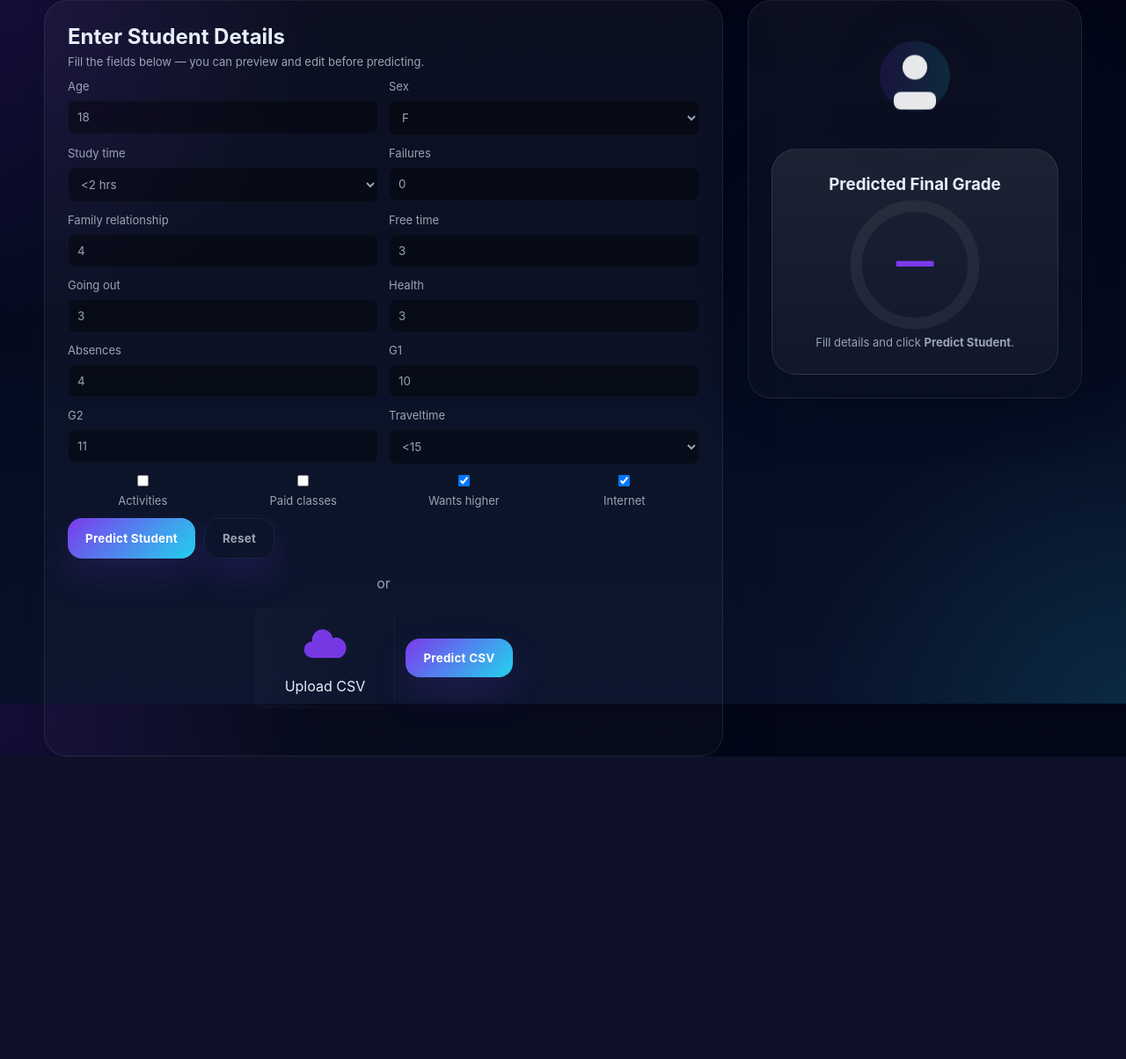
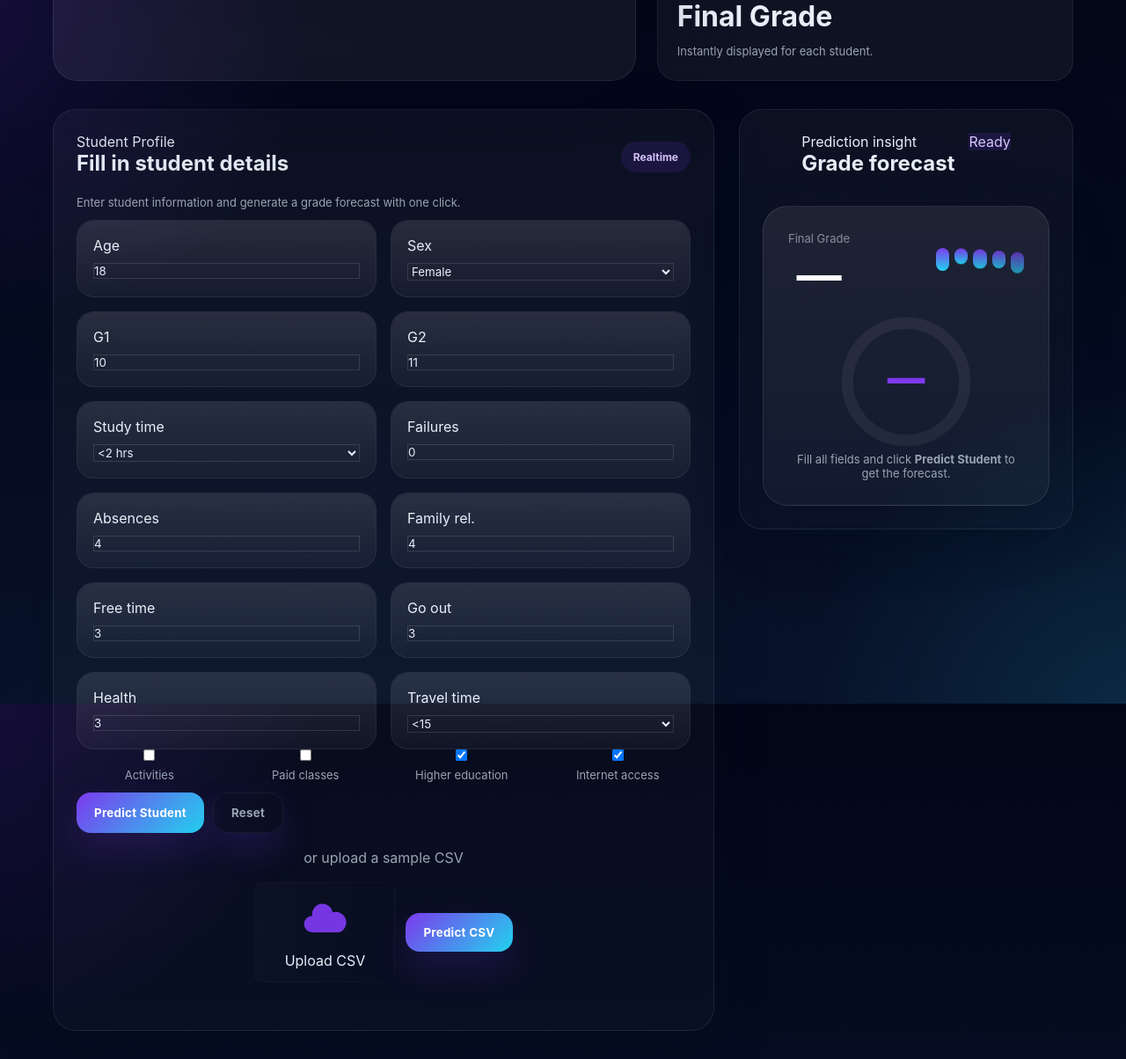
Before and after one commit to InfinitePraveen/Student-Grade-Predictor, a Flask app: page / in a window 1280 px wide. Shown: the whole page at 88% size. Before the commit the page ends 860 px from the top, so only its background shows below. Run offline with Flask 3, Linux system fonts and the light colour scheme; parts of the project's set-up code (start-up, migrations or seed data) failed here and were passed over.

Commit message:
Updating the html file

```diff
--- a/webapp/templates/index.html
+++ b/webapp/templates/index.html
@@ -9,79 +9,90 @@
 </head>
 
 <body>
-    <main class="container">
-        <h1 class="logo">Student Grade Predictor</h1>
+    <main class="page-shell">
+        <section class="hero-panel">
+            <div class="hero-copy">
+                <p class="eyebrow">Student Analytics</p>
+                <h1>Predict final grades with a premium dashboard experience</h1>
+                <p class="hero-subtitle">A polished student prediction app with modern cards, smooth animations, and a
+                    clean input workflow.</p>
+                <div class="hero-actions">
+                    <button class="btn">Start Predicting</button>
+                    <button class="btn secondary">How it works</button>
+                </div>
+            </div>
+            <div class="hero-cards">
+                <article class="metric-card glow">
+                    <span class="metric-label">Live mode</span>
+                    <strong>Demo Ready</strong>
+                    <p class="metric-note">Perfect for interviews and presentations.</p>
+                </article>
+                <article class="metric-card">
+                    <span class="metric-label">Model</span>
+                    <strong>Random Forest</strong>
+                    <p class="metric-note">Trained on student performance data.</p>
+                </article>
+                <article class="metric-card">
+                    <span class="metric-label">Forecast</span>
+                    <strong>Final Grade</strong>
+                    <p class="metric-note">Instantly displayed for each student.</p>
+                </article>
+            </div>
+        </section>
 
-        <div class="grid">
+        <section class="grid">
             <section class="panel form-panel">
-                <h2>Enter Student Details</h2>
-                <p class="muted">Fill the fields below — you can preview and edit before predicting.</p>
+                <div class="panel-header">
+                    <div>
+                        <p class="eyebrow">Student Profile</p>
+                        <h2>Fill in student details</h2>
+                    </div>
+                    <span class="tag">Realtime</span>
+                </div>
+                <p class="muted">Enter student information and generate a grade forecast with one click.</p>
                 <form id="studentForm">
-                    <div class="row">
+                    <div class="input-grid">
                         <label>Age<input name="age" type="number" min="10" max="100" value="18" /></label>
-                        <label>Sex
-                            <select name="sex">
-                                <option value="F">F</option>
-                                <option value="M">M</option>
-                            </select>
-                        </label>
-                    </div>
-
-                    <div class="row">
-                        <label>Study time
-                            <select name="studytime">
+                        <label>Sex<select name="sex">
+                                <option value="F">Female</option>
+                                <option value="M">Male</option>
+                            </select></label>
+                        <label>G1<input name="G1" type="number" min="0" max="20" value="10" /></label>
+                        <label>G2<input name="G2" type="number" min="0" max="20" value="11" /></label>
+                        <label>Study time<select name="studytime">
                                 <option value="1">&lt;2 hrs</option>
                                 <option value="2">2-5 hrs</option>
                                 <option value="3">5-10 hrs</option>
                                 <option value="4">&gt;10 hrs</option>
-                            </select>
-                        </label>
+                            </select></label>
                         <label>Failures<input name="failures" type="number" min="0" max="10" value="0" /></label>
-                    </div>
-
-                    <div class="row">
-                        <label>Family relationship <input name="famrel" type="number" min="1" max="5"
-                                value="4" /></label>
-                        <label>Free time <input name="freetime" type="number" min="1" max="5" value="3" /></label>
-                    </div>
-
-                    <div class="row">
-                        <label>Going out <input name="goout" type="number" min="1" max="5" value="3" /></label>
-                        <label>Health <input name="health" type="number" min="1" max="5" value="3" /></label>
-                    </div>
-
-                    <div class="row">
-                        <label>Absences <input name="absences" type="number" min="0" max="100" value="4" /></label>
-                        <label>G1 <input name="G1" type="number" min="0" max="20" value="10" /></label>
-                    </div>
-
-                    <div class="row">
-                        <label>G2 <input name="G2" type="number" min="0" max="20" value="11" /></label>
-                        <label>Traveltime
-                            <select name="traveltime">
+                        <label>Absences<input name="absences" type="number" min="0" max="100" value="4" /></label>
+                        <label>Family rel.<input name="famrel" type="number" min="1" max="5" value="4" /></label>
+                        <label>Free time<input name="freetime" type="number" min="1" max="5" value="3" /></label>
+                        <label>Go out<input name="goout" type="number" min="1" max="5" value="3" /></label>
+                        <label>Health<input name="health" type="number" min="1" max="5" value="3" /></label>
+                        <label>Travel time<select name="traveltime">
                                 <option value="1">&lt;15</option>
                                 <option value="2">15-30</option>
                                 <option value="3">30-60</option>
                                 <option value="4">&gt;60</option>
-                            </select>
-                        </label>
+                            </select></label>
                     </div>
 
                     <div class="row switches">
                         <label><input type="checkbox" name="activities" /> Activities</label>
                         <label><input type="checkbox" name="paid" /> Paid classes</label>
-                        <label><input type="checkbox" name="higher" checked /> Wants higher</label>
-                        <label><input type="checkbox" name="internet" checked /> Internet</label>
+                        <label><input type="checkbox" name="higher" checked /> Higher education</label>
+                        <label><input type="checkbox" name="internet" checked /> Internet access</label>
                     </div>
 
                     <div class="actions">
-                        <button id="formPredict" class="btn">Predict Student</button>
+                        <button id="formPredict" type="button" class="btn">Predict Student</button>
                         <button id="formReset" type="button" class="btn secondary">Reset</button>
                     </div>
                 </form>
 
-                <div class="or-line"><span>or</span></div>
-
+                <div class="or-line"><span>or upload a sample CSV</span></div>
                 <div class="uploader compact">
                     <label class="dropzone small" id="dropzone">
                         <input id="file" type="file" accept=".csv" hidden />
@@ -92,44 +103,47 @@
                             <p>Upload CSV</p>
                         </div>
                     </label>
-                    <button id="predictBtn" class="btn">Predict CSV</button>
+                    <button id="predictBtn" type="button" class="btn">Predict CSV</button>
                 </div>
             </section>
 
             <aside class="panel result-panel">
-                <div class="avatar-wrap">
-                    <svg class="avatar" viewBox="0 0 120 120" xmlns="http://www.w3.org/2000/svg">
-                        <defs>
-                            <linearGradient id="g" x1="0" x2="1">
-                                <stop offset="0" stop-color="#7c3aed" />
-                                <stop offset="1" stop-color="#22d3ee" />
-                            </linearGradient>
-                        </defs>
-                        <circle cx="60" cy="60" r="40" fill="url(#g)" opacity="0.14" />
-                        <g transform="translate(30,30)">
-                            <circle cx="30" cy="20" r="14" fill="#fff" opacity="0.9" />
-                            <rect x="6" y="48" width="48" height="20" rx="8" fill="#fff" opacity="0.9" />
-                        </g>
-                    </svg>
+                <div class="result-header">
+                    <div>
+                        <p class="eyebrow">Prediction insight</p>
+                        <h2>Grade forecast</h2>
+                    </div>
+                    <div class="status-pill">Ready</div>
                 </div>
-
-                <div class="card result-card">
-                    <h3>Predicted Final Grade</h3>
+                <div class="result-card">
+                    <div class="result-top">
+                        <div>
+                            <span class="result-label">Final Grade</span>
+                            <strong id="gradeValue" class="result-score">—</strong>
+                        </div>
+                        <div class="sparkline">
+                            <span></span><span></span><span></span><span></span><span></span>
+                        </div>
+                    </div>
                     <div class="gauge">
                         <svg viewBox="0 0 120 120">
+                            <defs>
+                                <linearGradient id="g" x1="0%" y1="0%" x2="100%" y2="100%">
+                                    <stop offset="0%" stop-color="#7c3aed" />
+                                    <stop offset="100%" stop-color="#22d3ee" />
+                                </linearGradient>
+                            </defs>
                             <circle class="g-bg" cx="60" cy="60" r="50" />
-                            <circle class="g-fg" cx="60" cy="60" r="50" stroke-dasharray="314"
+                            <circle class="g-fg" cx="60" cy="60" r="50" stroke="url(#g)" stroke-dasharray="314"
                                 stroke-dashoffset="314" />
                             <text x="60" y="68" text-anchor="middle" class="g-text">—</text>
                         </svg>
                     </div>
-
-                    <div class="meta">
-                        <p id="note" class="note">Fill details and click <strong>Predict Student</strong>.</p>
-                    </div>
+                    <p id="note" class="note">Fill all fields and click <strong>Predict Student</strong> to get the
+                        forecast.</p>
                 </div>
             </aside>
-        </div>
+        </section>
     </main>
 
     <script src="/static/js/app.js"></script>
```
